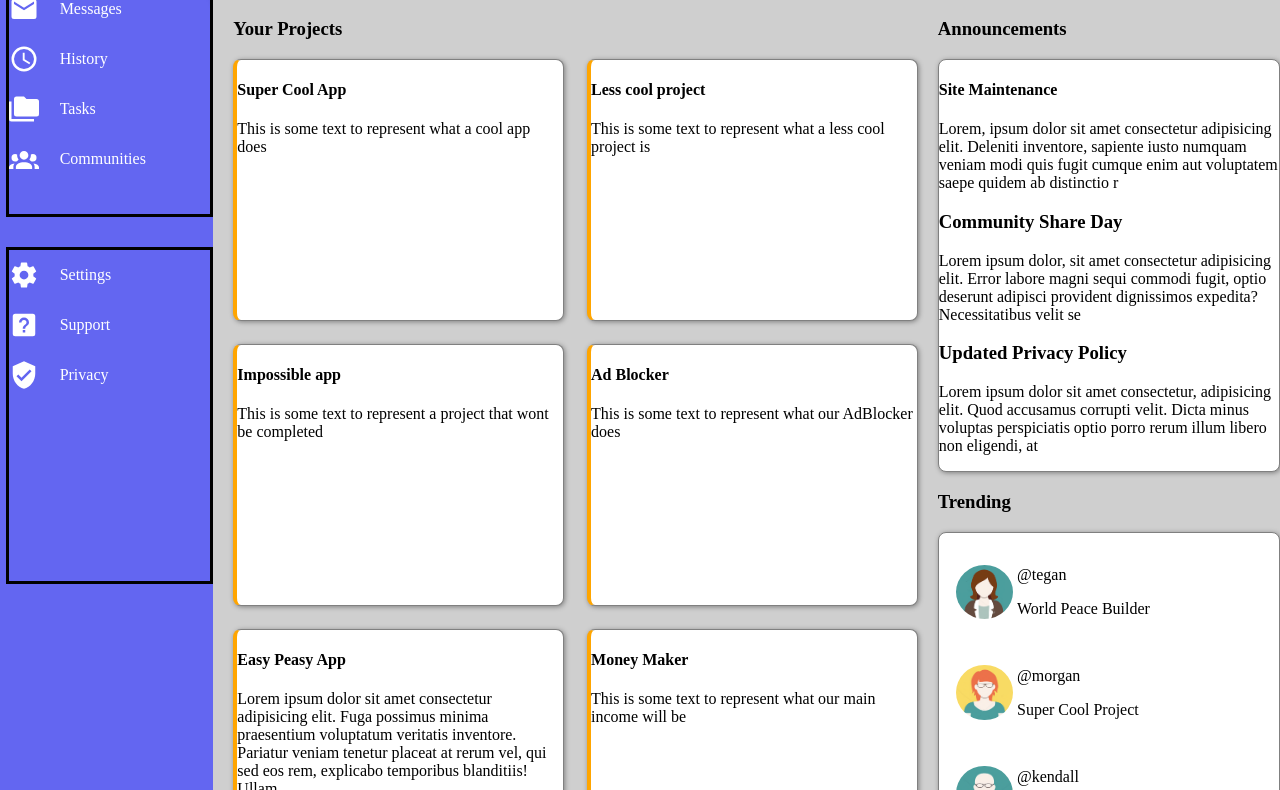
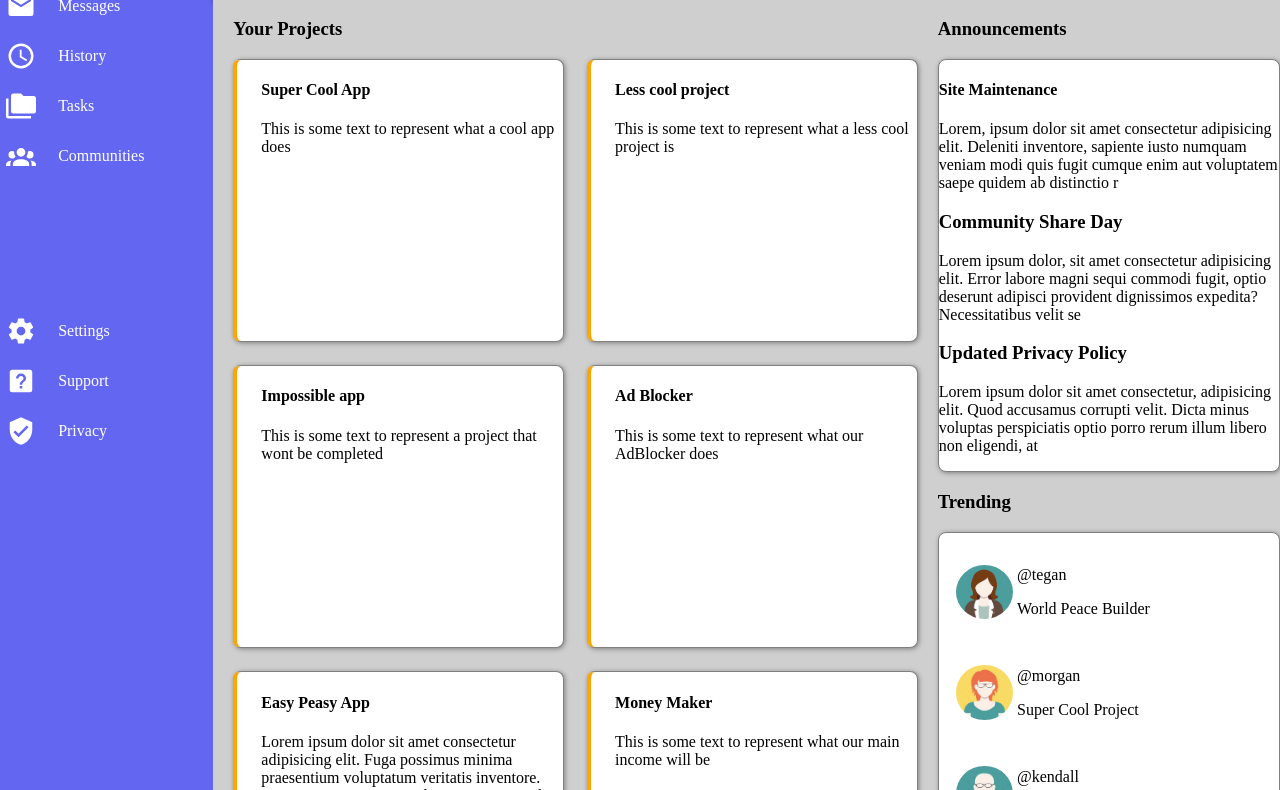
Before and after one commit to boel78/AdminDashboard, a plain HTML site: page index.html in a window 1280 px wide. Shown: the part 209-999 px from the top of the page. Drawn offline with Linux system fonts and the light colour scheme.

Commit message:
fixat layout på hela sidan, främst projects

```diff
--- a/style.css
+++ b/style.css
@@ -5,7 +5,6 @@ body{
 .helaSidan{
     display: grid;
     grid-template-columns: 1fr 5fr;
-    grid-template-rows: 1fr 7fr;
 }
 .sidebar{
     grid-column: 1 / 2;
@@ -36,12 +35,12 @@ body{
     margin-bottom: 30px;
 }
 .sidebarMainContent{
-    border: 3px solid black;
-    height: 20%;
-    margin-bottom: 30px;
+    /*border: 3px solid black;*/
+    height: 30%;
+    margin-bottom: 80px;
 }
 .sidebarAccountContent{
-    border: 3px solid black;
+    /*border: 3px solid black;*/
     height: 20%;
 }
 .sidebarItem{
@@ -141,7 +140,12 @@ body{
 }
 .projects{
     grid-column: 1 / 2;
-    grid-row: 1/3;
+    grid-row: 1 / 3;
+    display: grid;
+    grid-template-rows: auto 1fr;
+}
+.projects h3{
+    grid-row: 1/2;
 }
 .announcements{
     grid-column: 2 / 3;
@@ -163,10 +167,12 @@ body{
     align-items: center;
 }
 .projectsContainer{
+    grid-row: 2/3;
     display: grid;
     grid-template-columns: 1fr 1fr;
-    grid-template-rows: repeat(autofill minmax(1fr, 200px));
     gap: 23px;
+    grid-template-rows: repeat(auto-fit, minmax(200px, 1fr));
+    align-self: stretch;
 }
 .announcementsContainer{
     border: 1px solid gray;
@@ -186,7 +192,7 @@ body{
     box-shadow: 1px 1px 5px grey;
     border-left: 4px solid orange;
     background-color: white;
-    height: 260px;
+    padding-left: 24px;
 }
 .profilePic{
     border-radius: 50%;
```
Also changed, not shown: index.html (+1 -0 lines).
